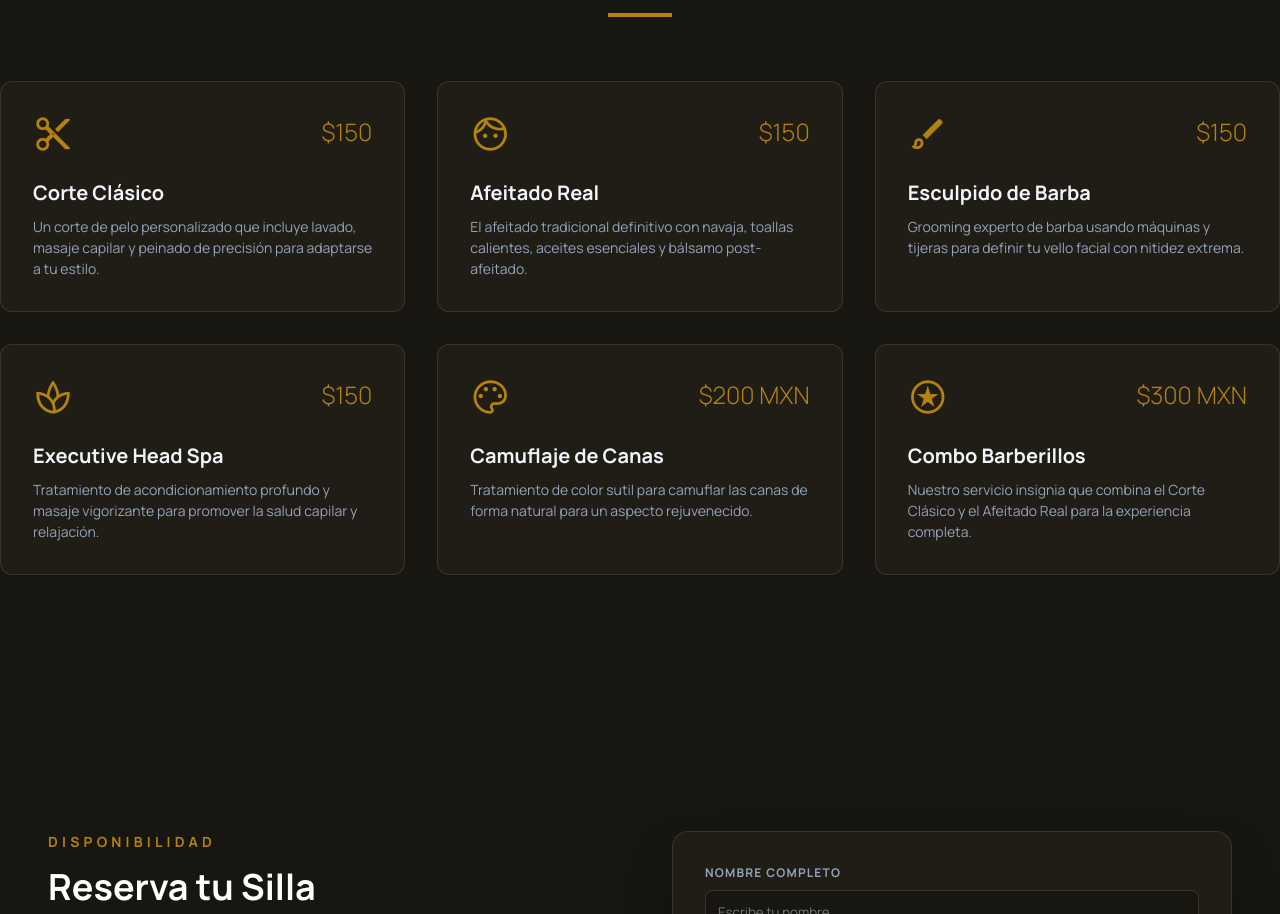
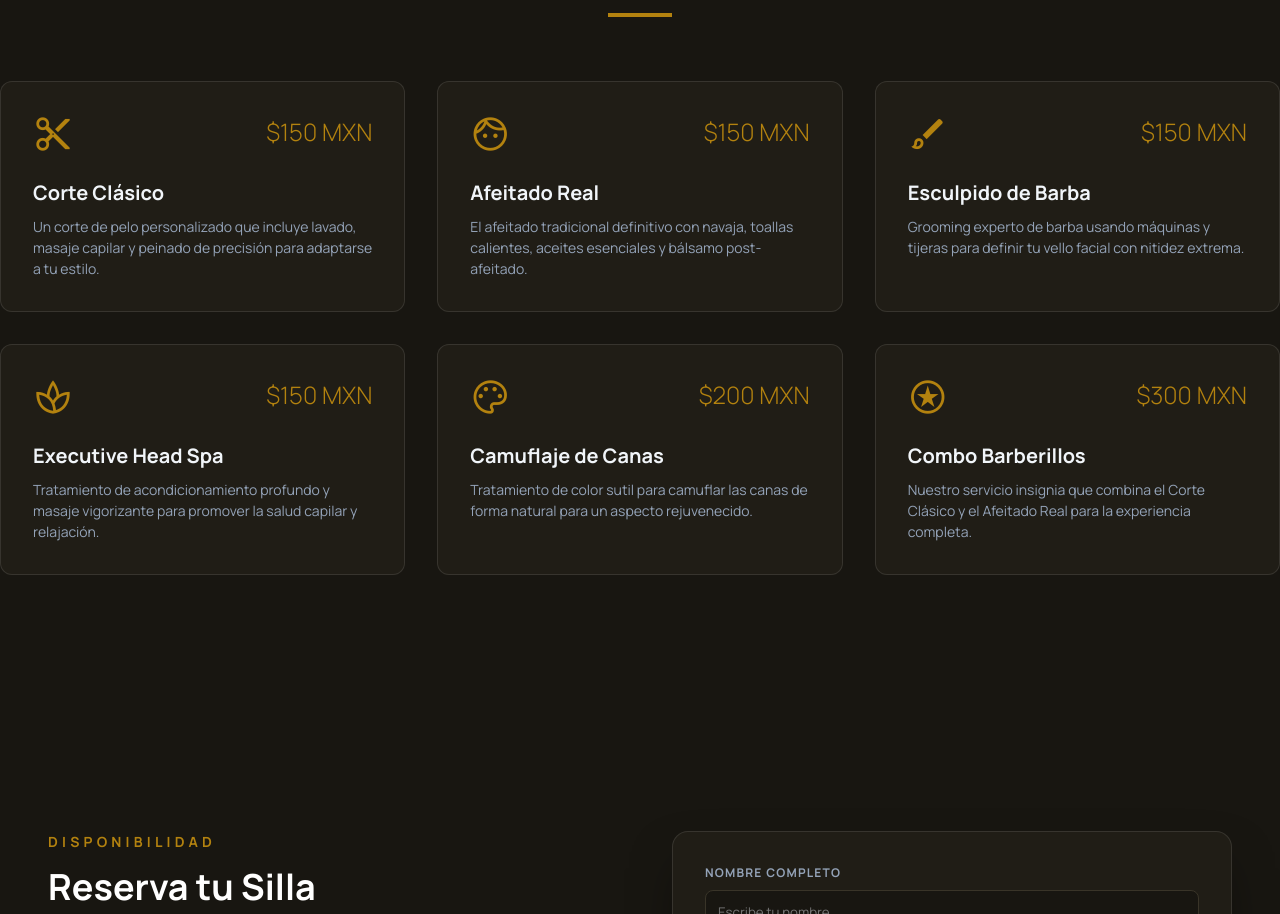
Before and after one commit to abrahammontes/LandingBarberiaCalendario, a plain HTML site: page index.html in a window 1280 px wide. Shown: the part 1149-2063 px from the top of the page. Drawn offline with nearby package versions, Linux system fonts and the light colour scheme; no server answers.

Commit message:
Deploying to gh-pages from @ abrahammontes/LandingBarberiaCalendario@54fbb2fbadf858731e98c78a0411734cb7c3133a 🚀

```diff
--- a/index.html
+++ b/index.html
@@ -73,7 +73,7 @@
                 <div class="service-card">
                     <div class="service-header">
                         <span class="material-symbols-outlined service-icon">content_cut</span>
-                        <span class="service-price">$150</span>
+                        <span class="service-price">$150 MXN</span>
                     </div>
                     <h4 data-i18n="service-1-name">Corte Clásico</h4>
                     <p data-i18n="service-1-desc">Un corte de pelo personalizado que incluye lavado, masaje capilar y peinado de precisión para adaptarse a tu estilo.</p>
@@ -82,7 +82,7 @@
                 <div class="service-card">
                     <div class="service-header">
                         <span class="material-symbols-outlined service-icon">face</span>
-                        <span class="service-price">$150</span>
+                        <span class="service-price">$150 MXN</span>
                     </div>
                     <h4 data-i18n="service-2-name">Afeitado Real</h4>
                     <p data-i18n="service-2-desc">El afeitado tradicional definitivo con navaja, toallas calientes, aceites esenciales y bálsamo post-afeitado.</p>
@@ -91,7 +91,7 @@
                 <div class="service-card">
                     <div class="service-header">
                         <span class="material-symbols-outlined service-icon">brush</span>
-                        <span class="service-price">$150</span>
+                        <span class="service-price">$150 MXN</span>
                     </div>
                     <h4 data-i18n="service-3-name">Esculpido de Barba</h4>
                     <p data-i18n="service-3-desc">Grooming experto de barba usando máquinas y tijeras para definir tu vello facial con nitidez extrema.</p>
@@ -100,7 +100,7 @@
                 <div class="service-card">
                     <div class="service-header">
                         <span class="material-symbols-outlined service-icon">spa</span>
-                        <span class="service-price">$150</span>
+                        <span class="service-price">$150 MXN</span>
                     </div>
                     <h4 data-i18n="service-4-name">Executive Head Spa</h4>
                     <p data-i18n="service-4-desc">Tratamiento de acondicionamiento profundo y masaje vigorizante para promover la salud capilar y relajación.</p>
```
